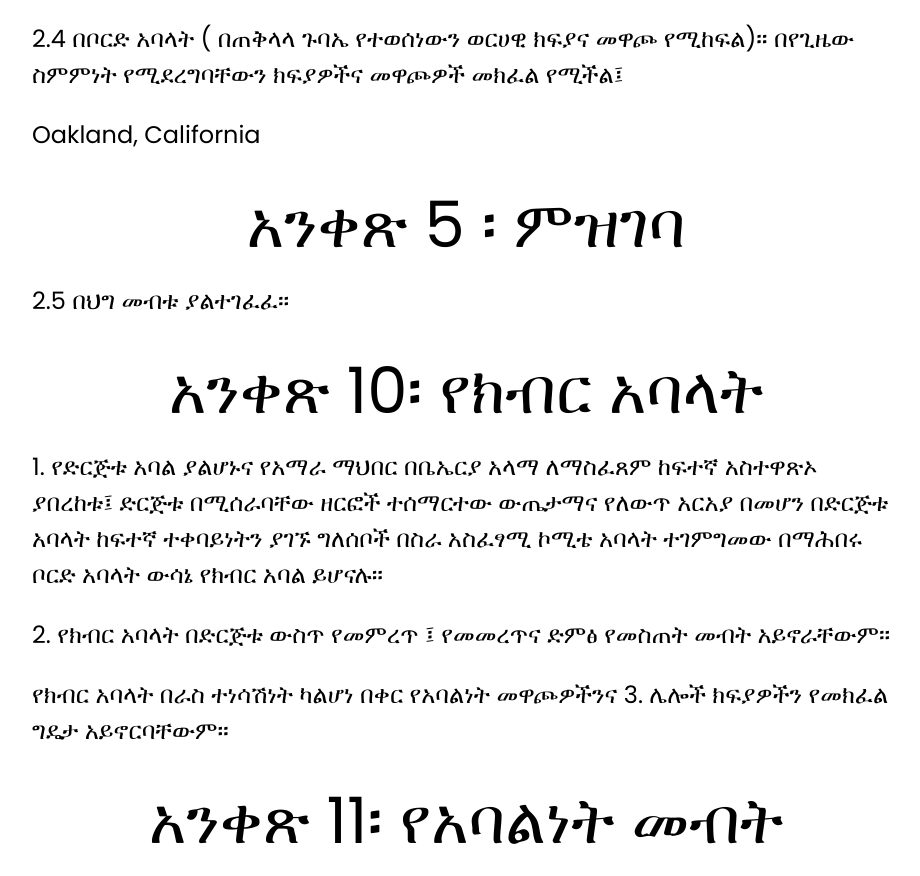
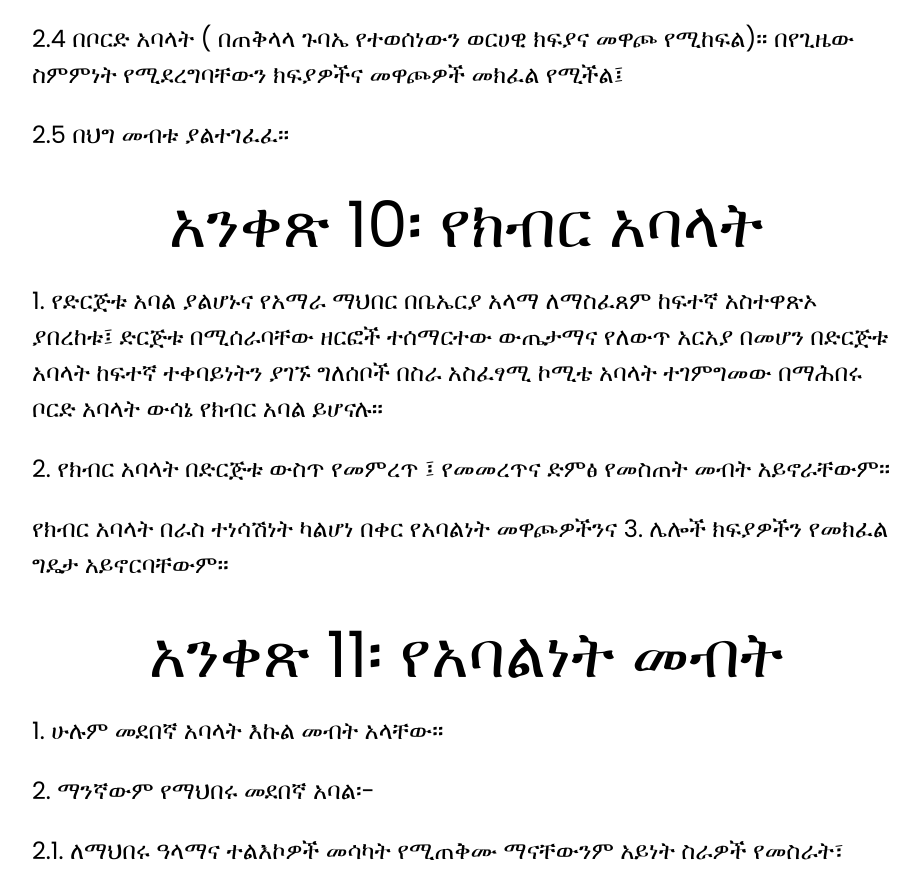
Before and after one commit to b2tisase/a-bylaws, a plain HTML site: page index.html in a window 1280 px wide. Shown: the part 4631-5507 px from the top of the page, without its empty margins (324-1244 px from the left). Drawn offline with nearby package versions, Linux system fonts and the light colour scheme.

Commit message:
Update index.html

```diff
--- a/index.html
+++ b/index.html
@@ -241,11 +241,6 @@ body {font-size:16px;}
           <h3 class="w3-xxxsmall w3-text-black" <p class="code" >
             2.4 በቦርድ አባላት ( በጠቅላላ ጉባኤ የተወሰነውን ወርሀዊ ክፍያና መዋጮ የሚከፍል)።
             በየጊዜው ስምምነት የሚደረግባቸውን ክፍያዎችና መዋጮዎች መክፈል የሚችል፤ <br></p>
-
-            <h3 class="w3-xxxsmall w3-text-black" <p class="code" >
-              Oakland, California <br></p>
-
-  <h1 class="w3-jumbo"<h3 style="text-align:center;"> አንቀጽ 5 ፡ ምዝገባ </h3>
 
 
   <h3 class="w3-xxxsmall w3-text-black" <p class="code" >
```
